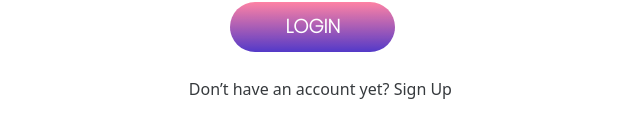
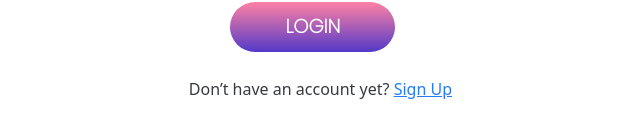
Before and after one commit to danielanca/newfigma, a React (Create React App) app: page /login in a window 1280 px wide. Shown: the part 478-616 px from the top of the page, without its empty margins (352-992 px from the left). Built offline with nearby package versions, Linux system fonts and the light colour scheme.

Commit message:
Quick thing
Sign-up link added

```diff
--- a/src/components/Backdrops/LogInCardBoard.js
+++ b/src/components/Backdrops/LogInCardBoard.js
@@ -34,7 +34,10 @@
 					<Button backgroundCol={"colored"} text={"Login"}></Button>
 				</div>
 				<div className={classes.signUpParagraph}>
-					<p>Don’t have an account yet? Sign Up</p>
+					<p>
+						Don’t have an account yet?{" "}
+						<a href={"/signup"}>Sign Up </a>{" "}
+					</p>
 				</div>
 			</div>
 		</div>
```
